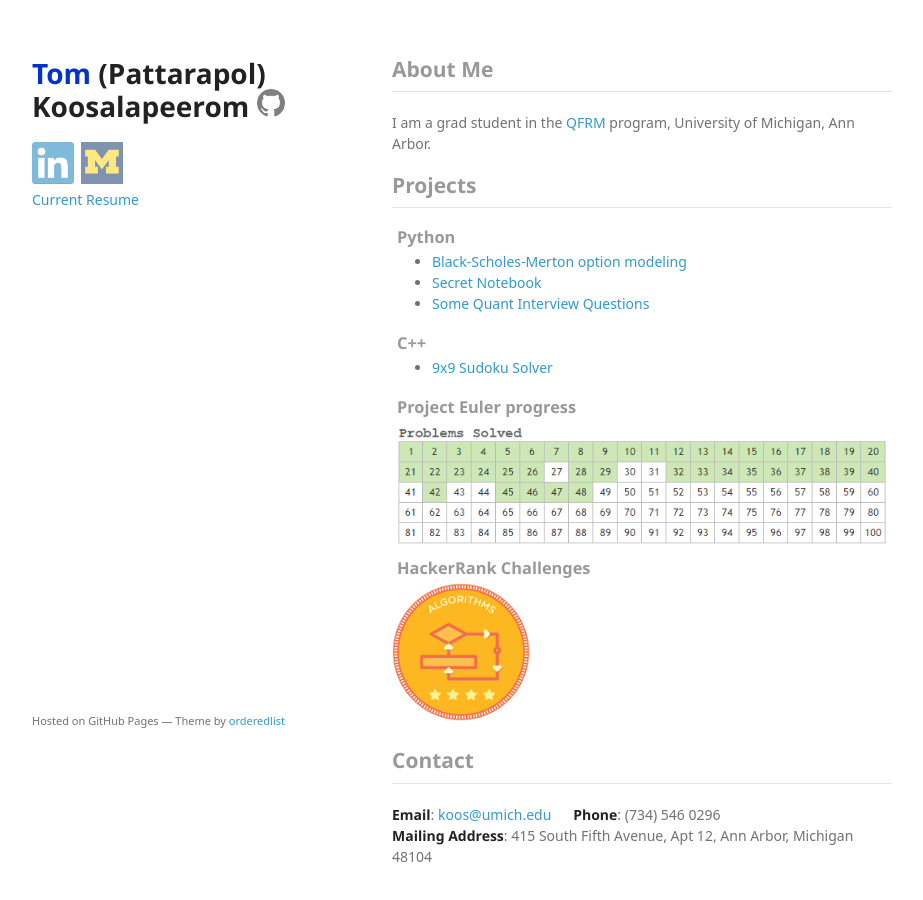
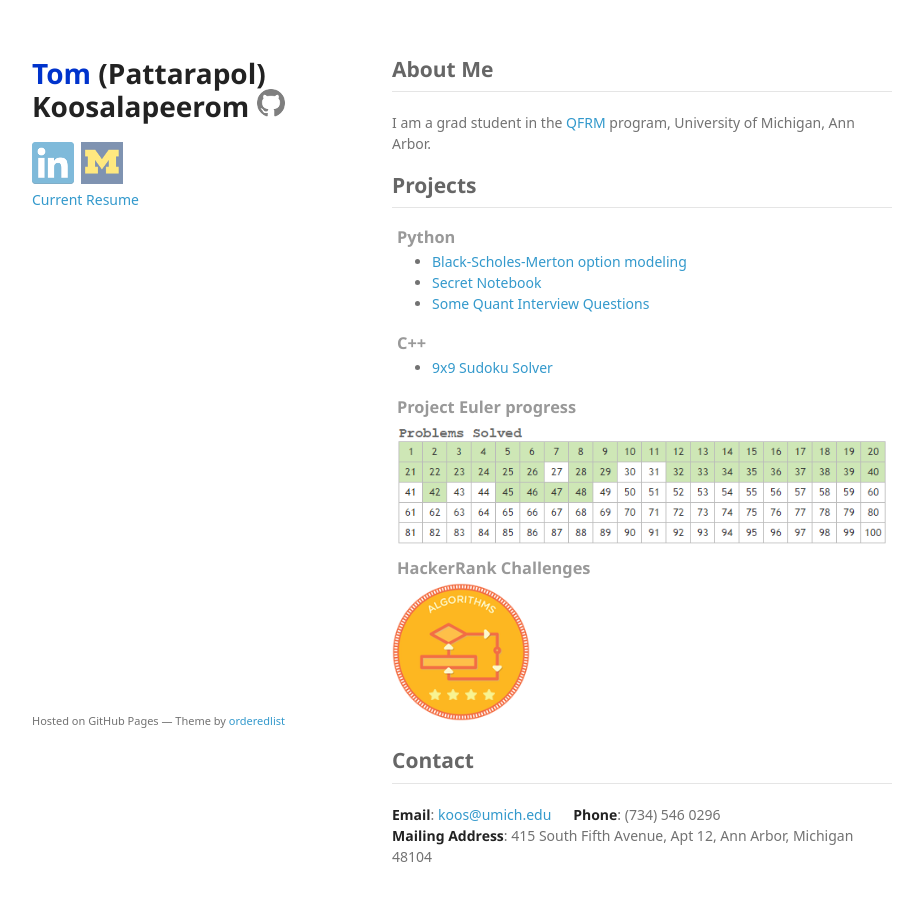
Before and after one commit to tomkoos/tomkoos.github.io, a plain HTML site: page index.html in a window 1280 px wide. Shown: the whole page, without its empty margins (178-1101 px from the left). Drawn offline with Linux system fonts and the light colour scheme; a web font is replaced by a local one.

Commit message:
Update styles.css

```diff
--- a/stylesheets/styles.css
+++ b/stylesheets/styles.css
@@ -145,7 +145,7 @@ h1 {
 }
 
 h2 {
-  color:#999999;
+  color:#666666;
 }
 
 h3, h4, h5, h6 {
```
